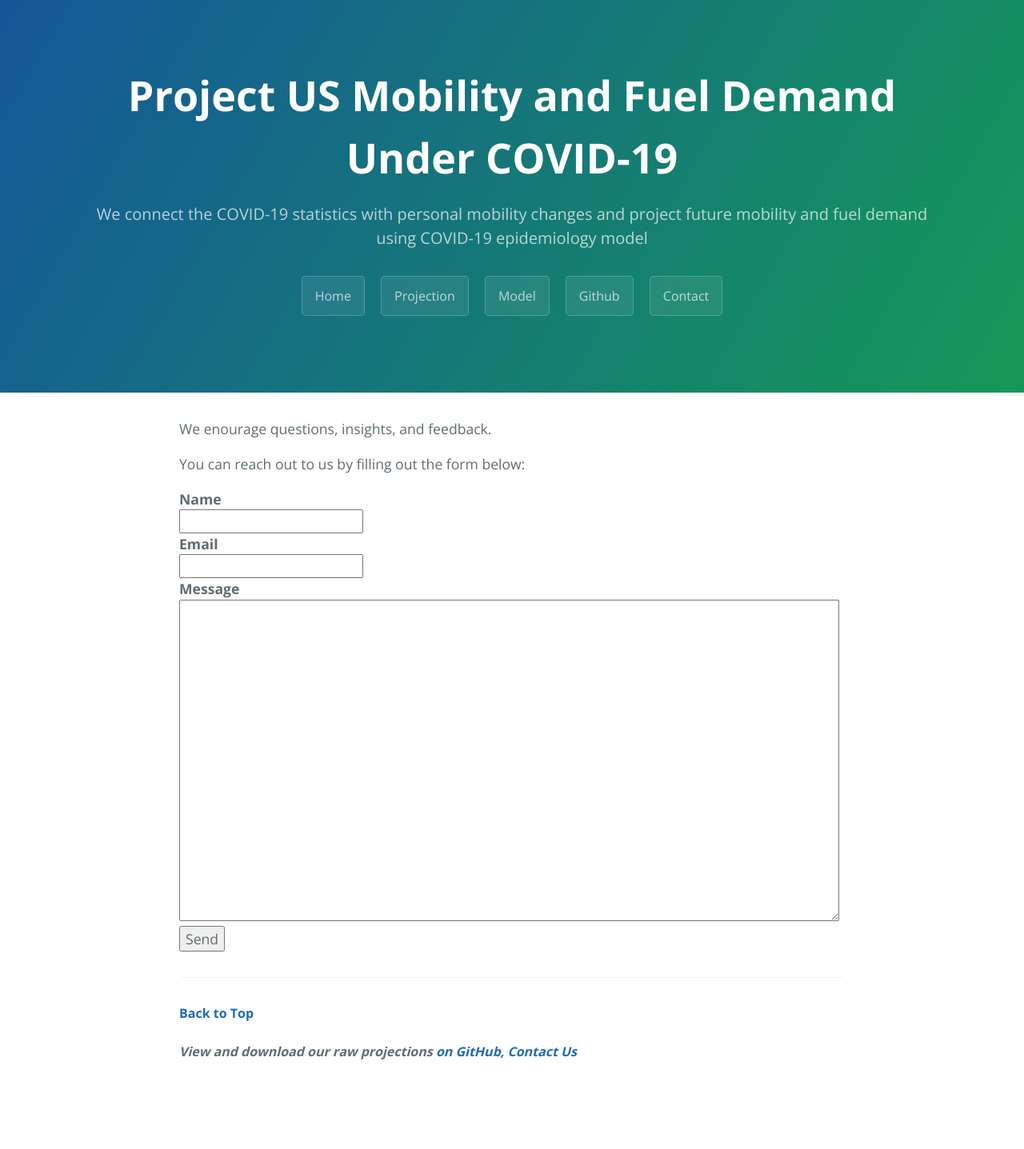
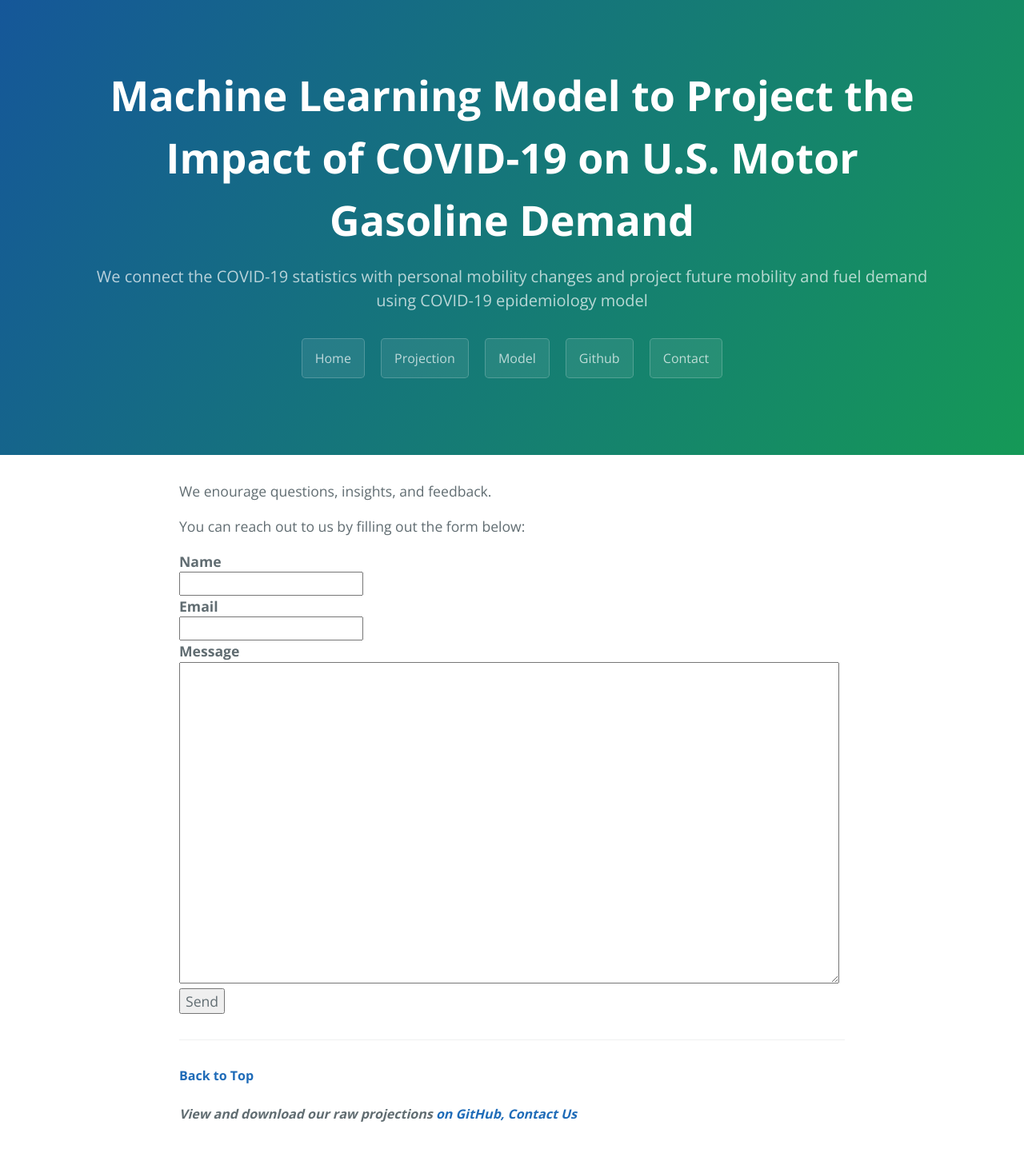
Before and after one commit to jiweiqi/covid19-mobility, a Jekyll site: the page built from contact.md, in a window 1280 px wide. Shown: the whole page at 80% size. Built offline with Jekyll 4.4.1, drawn with Linux system fonts in a browser that asks for light colours; before the commit the page ends 1359 px from its top, so only the background shows below that.

Commit message:
Update _config.yml

```diff
--- a/_config.yml
+++ b/_config.yml
@@ -1,4 +1,4 @@
-title: Project US Mobility and Fuel Demand Under COVID-19
+title: Machine Learning Model to Project the Impact of COVID-19 on U.S. Motor Gasoline Demand
 description: We connect the COVID-19 statistics with personal mobility changes and project future mobility and fuel demand using COVID-19 epidemiology model
 show_downloads: true
 google_analytics: UA-158804899-2
```
